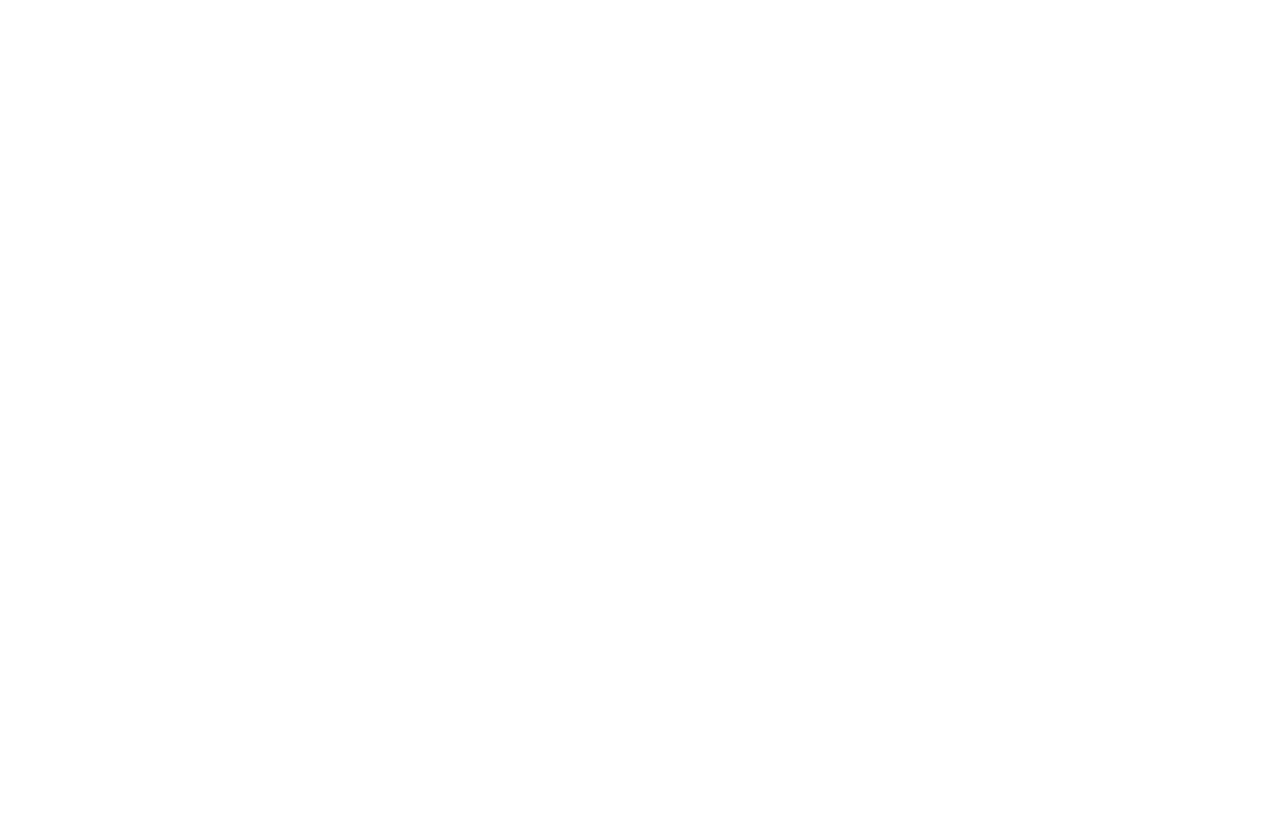
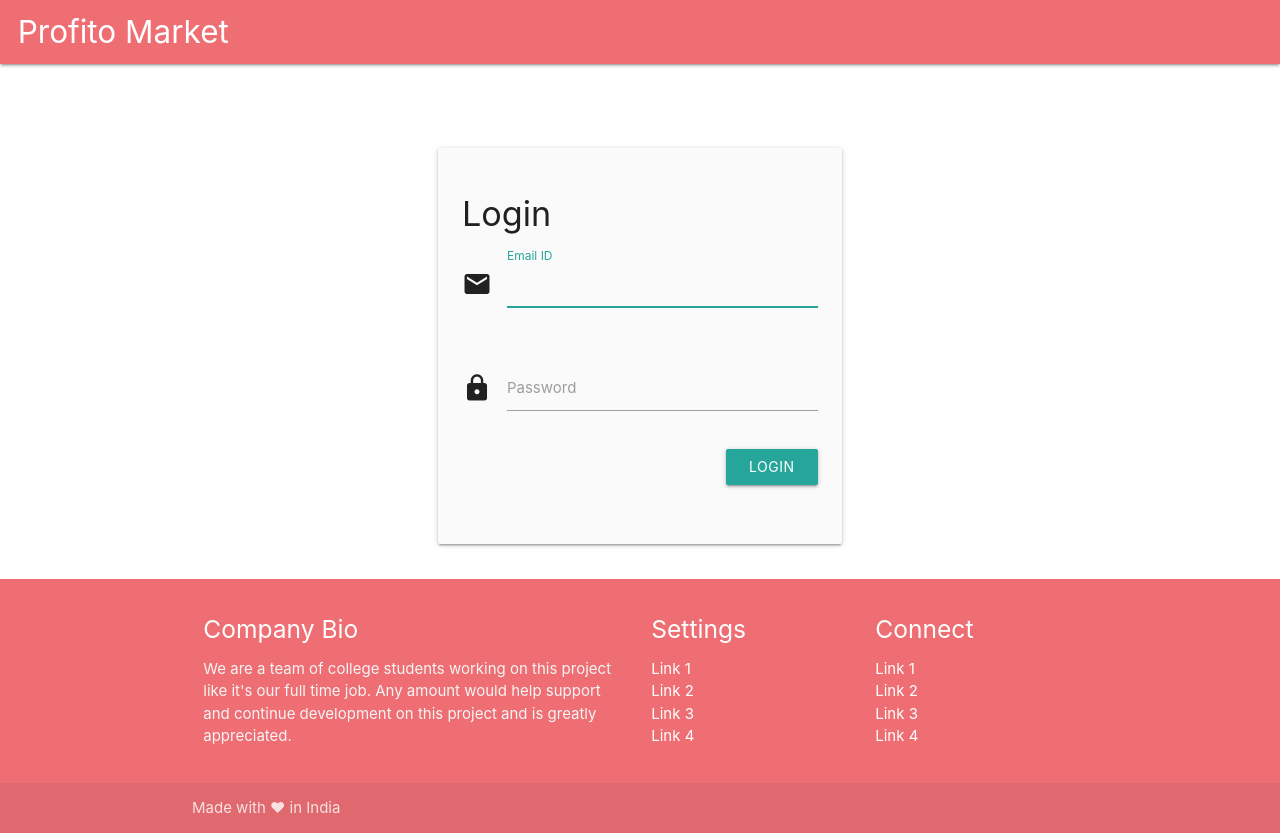
Before and after one commit to ProfitoMarket/profitomarket.github.io, a plain HTML site: page index.html in a window 1280 px wide. Before the commit the page ends 800 px from the top, so only its background shows below. Drawn offline with Linux system fonts and the light colour scheme; files that its build step writes are made by us from their sources.

Commit message:
landing home page with login 🚀

```diff
--- a/index.html
+++ b/index.html
@@ -5,8 +5,85 @@
     <!--Import Google Icon Font-->
     <link href="materialize/fonts/icons.css" rel="stylesheet">
     <!--Import materialize.css-->
-    <link type="text/css" rel="stylesheet" href="css/materialize.min.css" media="screen,projection" />
+    <link type="text/css" rel="stylesheet" href="materialize/css/materialize.min.css" media="screen,projection" />
+
     <title>Profito Market</title>
 </head>
 
+<body>
+    <nav>
+        <div class="nav-wrapper">
+            <a href="#" class="brand-logo">&nbsp;&nbsp;Profito Market</a>
+        </div>
+    </nav>
+    <div class="row">
+        <div class="col s12 m8 offset-m2 l4 offset-l4" style="padding-top: 6%;">
+            <div class="card-panel grey lighten-5 z-depth-1">
+                <h4 class="header2" style="vertical-align:center;">Login</h4>
+                <div class="row">
+                    <div class="input-field col s12">
+                        <i class="material-icons prefix">email</i>
+                        <input id="txt_username" name="txt_username" type="text" class="validate" autofocus required>
+                        <label for="txt_username" data-error="Invalid user name">Email ID</label>
+                    </div>
+                </div>
+                <div class="row">
+                    <div class="input-field col s12">
+                        <i class="material-icons prefix">lock</i>
+                        <input id="txt_password" name="txt_password" type="password" class="validate" required>
+                        <label for="txt_password" data-error="Invalid Password">Password</label>
+                    </div>
+                    <div class="input-field col s12">
+                        <button class="btn waves-effect waves-light right submit" type="submit" id="btn_login" name="btn_login">Login
+                        <i class="mdi-content-send right"></i>
+                      </button>
+                    </div>
+                </div>
+            </div>
+        </div>
+    </div>
+    <footer class="page-footer">
+        <div class="container">
+            <div class="row">
+                <div class="col l6 s12">
+                    <h5 class="white-text">Company Bio</h5>
+                    <p class="grey-text text-lighten-4">We are a team of college students working on this project like it's our full time job. Any amount would help support and continue development on this project and is greatly appreciated.</p>
+
+
+                </div>
+                <div class="col l3 s12">
+                    <h5 class="white-text">Settings</h5>
+                    <ul>
+                        <li><a class="white-text" href="#!">Link 1</a></li>
+                        <li><a class="white-text" href="#!">Link 2</a></li>
+                        <li><a class="white-text" href="#!">Link 3</a></li>
+                        <li><a class="white-text" href="#!">Link 4</a></li>
+                    </ul>
+                </div>
+                <div class="col l3 s12">
+                    <h5 class="white-text">Connect</h5>
+                    <ul>
+                        <li><a class="white-text" href="#!">Link 1</a></li>
+                        <li><a class="white-text" href="#!">Link 2</a></li>
+                        <li><a class="white-text" href="#!">Link 3</a></li>
+                        <li><a class="white-text" href="#!">Link 4</a></li>
+                    </ul>
+                </div>
+            </div>
+        </div>
+        <div class="footer-copyright">
+            <div class="container">
+                Made with ❤ in India
+            </div>
+        </div>
+    </footer>
+    <script type="text/javascript" src="materialize/js/jquery-2.1.1.min.js"></script>
+    <script>
+        $(document).ready(function() {
+            $('select').material_select();
+        });
+    </script>
+    <script type="text/javascript" src="materialize/js/materialize.min.js"></script>
+</body>
+
 </html>
```
